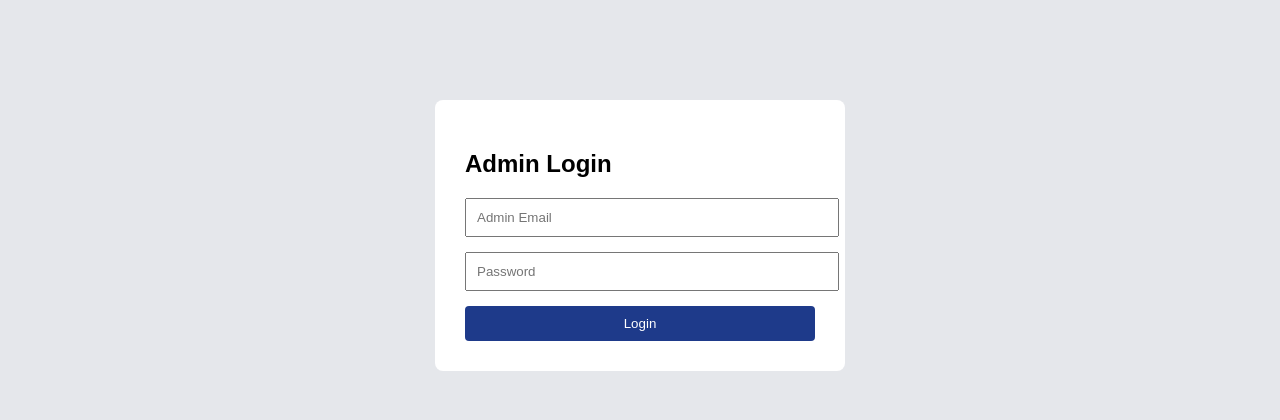
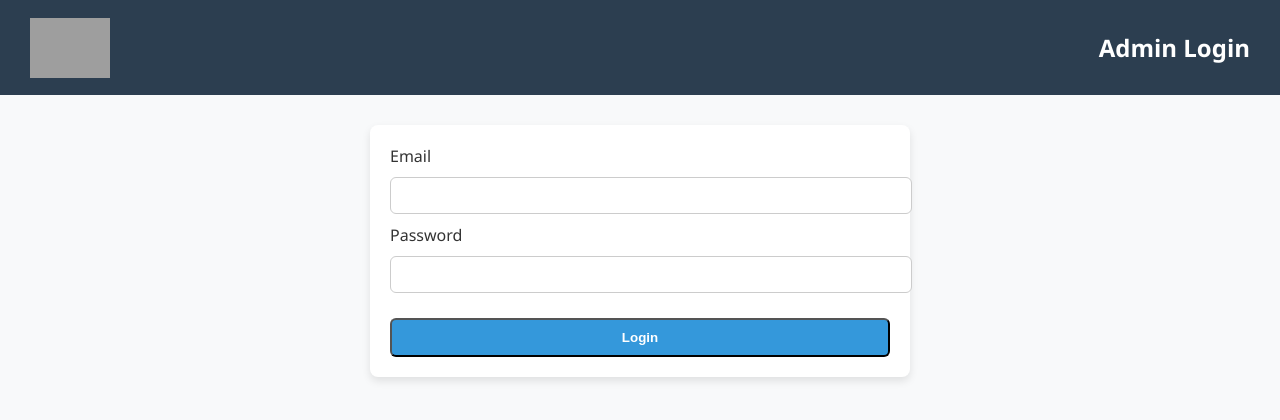
Before and after one commit to godwinlevel139-cpu/MindBridgeAcademy, a Flask app: page /admin/login in a window 1280 px wide. Shown: the top 420 px of the page. Run offline with Flask 3, Linux system fonts and the light colour scheme; grey boxes are pictures that could not be loaded.

Commit message:
Update login.html

```diff
--- a/templates/login.html
+++ b/templates/login.html
@@ -1,44 +1,24 @@
 <!DOCTYPE html>
-<html>
+<html lang="en">
 <head>
+    <meta charset="UTF-8">
     <title>Admin Login</title>
-    <style>
-        body {
-            background: #e5e7eb;
-            font-family: Arial, sans-serif;
-        }
-        .login-box {
-            width: 350px;
-            margin: 100px auto;
-            background: white;
-            padding: 30px;
-            border-radius: 8px;
-        }
-        input {
-            width: 100%;
-            padding: 10px;
-            margin-bottom: 15px;
-        }
-        button {
-            width: 100%;
-            padding: 10px;
-            background: #1e3a8a;
-            color: white;
-            border: none;
-            border-radius: 4px;
-        }
-    </style>
+    <link rel="stylesheet" href="{{ url_for('static', filename='style.css') }}">
 </head>
 <body>
+<header>
+    <img src="{{ url_for('static', filename='images/logo.png') }}" class="logo">
+    <h1>Admin Login</h1>
+</header>
 
-<div class="login-box">
-    <h2>Admin Login</h2>
-    <form method="post">
-        <input type="email" name="email" placeholder="Admin Email" required>
-        <input type="password" name="password" placeholder="Password" required>
-        <button type="submit">Login</button>
-    </form>
-</div>
+<form method="POST">
+    <label>Email</label>
+    <input type="email" name="email" required>
 
+    <label>Password</label>
+    <input type="password" name="password" required>
+
+    <button type="submit" class="button">Login</button>
+</form>
 </body>
 </html>
```
